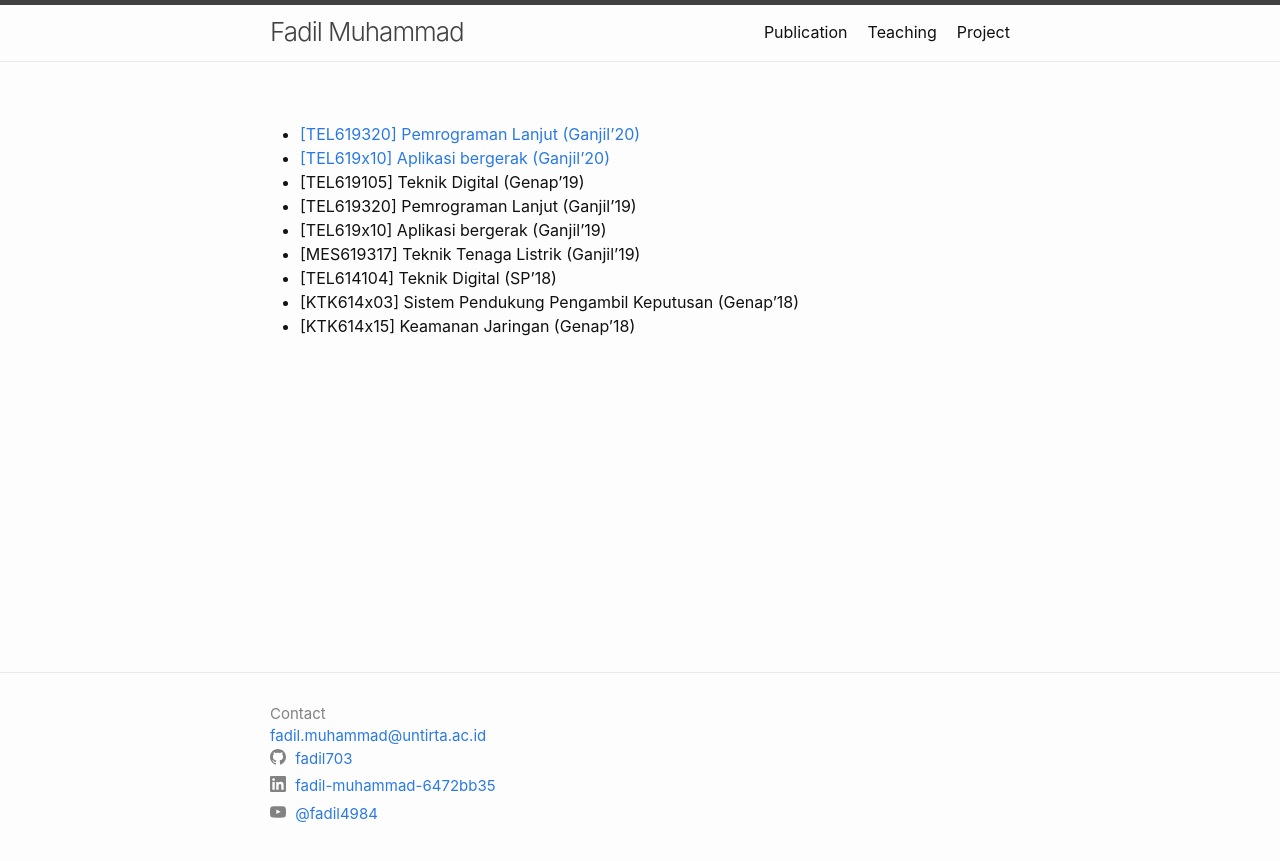
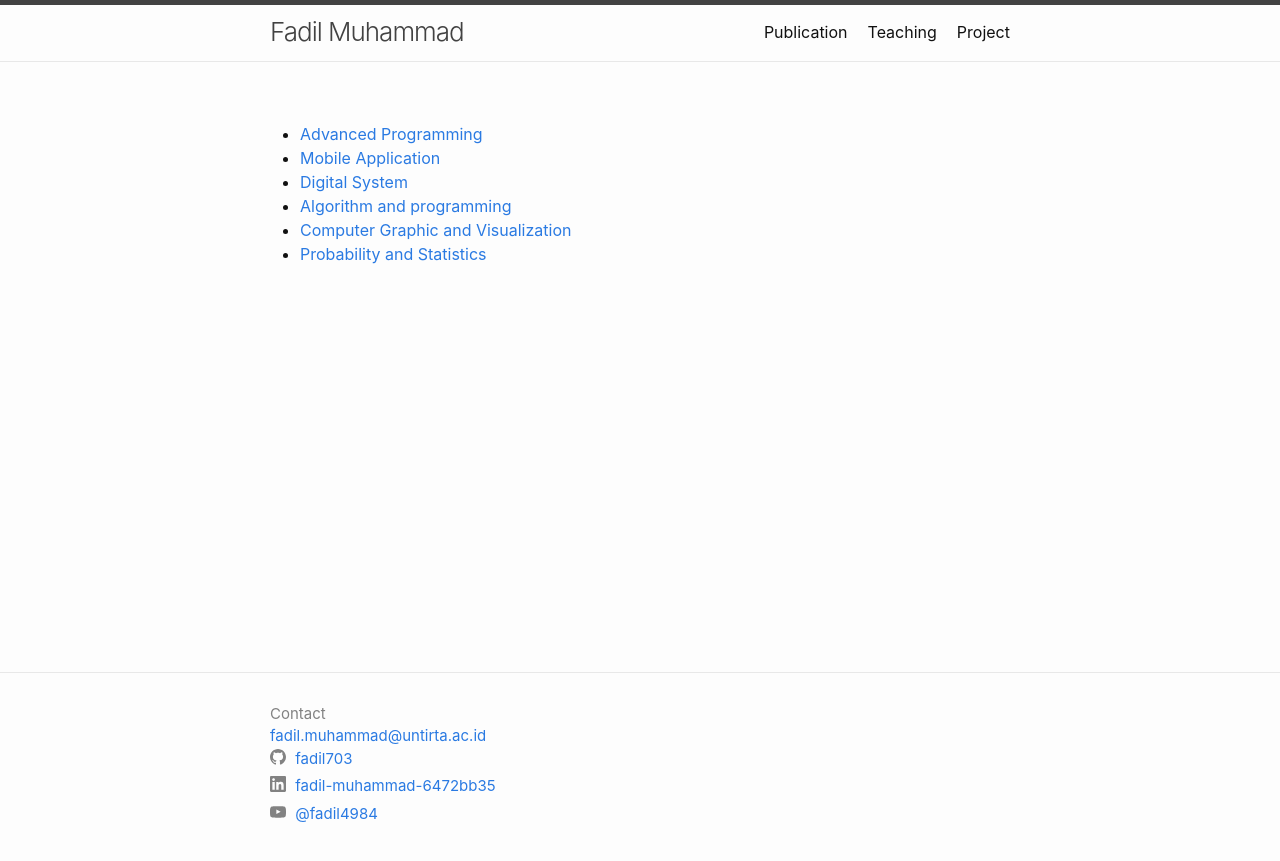
Before and after one commit to fadil703/fadil703.github.io, a Jekyll site: the page built from teaching.md, in a window 1280 px wide. Shown: the top 861 px of the page. Built offline with Jekyll 4.4.1, drawn with Linux system fonts in a browser that asks for light colours.

Commit message:
update teaching

```diff
--- a/teaching.md
+++ b/teaching.md
@@ -4,12 +4,9 @@ title: Teaching
 permalink: /teaching/
 ---
 
-- [[TEL619320] Pemrograman Lanjut (Ganjil'20)](http://spada.untirta.ac.id/enrol/index.php?id=10415)
-- [[TEL619x10] Aplikasi bergerak (Ganjil'20)](http://spada.untirta.ac.id/course/view.php?id=10434)
-- [TEL619105] Teknik Digital (Genap'19)
-- [TEL619320] Pemrograman Lanjut (Ganjil'19)
-- [TEL619x10] Aplikasi bergerak (Ganjil'19)
-- [MES619317] Teknik Tenaga Listrik (Ganjil'19)
-- [TEL614104] Teknik Digital (SP'18)
-- [KTK614x03] Sistem Pendukung Pengambil Keputusan (Genap'18)
-- [KTK614x15] Keamanan Jaringan (Genap'18)
+- [Advanced Programming](http://spada.untirta.ac.id/enrol/index.php?id=10415)
+- [Mobile Application](http://spada.untirta.ac.id/course/view.php?id=10434)
+- [Digital System](https://spada.untirta.ac.id/course/view.php?id=21519)
+- [Algorithm and programming](https://spada.untirta.ac.id/course/view.php?id=21523)
+- [Computer Graphic and Visualization](https://spada.untirta.ac.id/course/view.php?id=23570)
+- [Probability and Statistics](https://spada.untirta.ac.id/course/view.php?id=23626)
```
